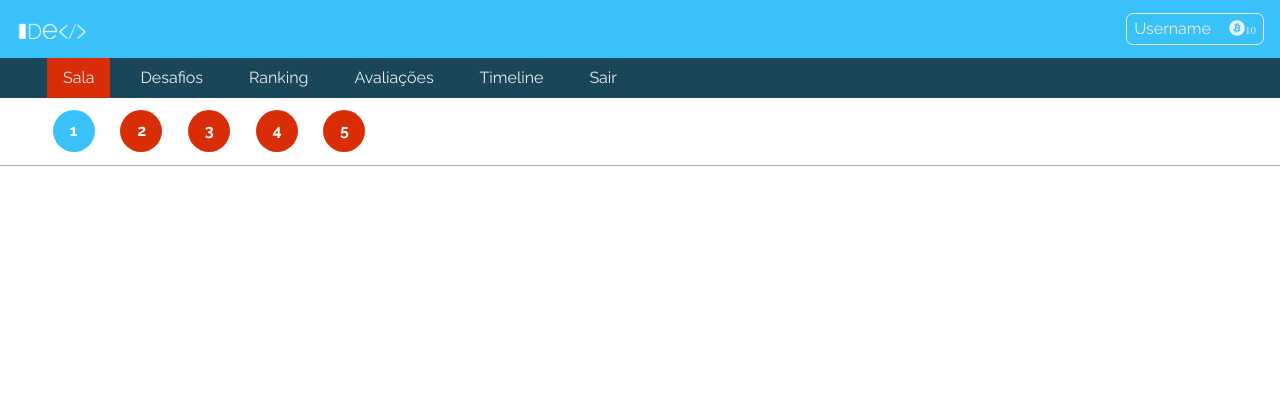
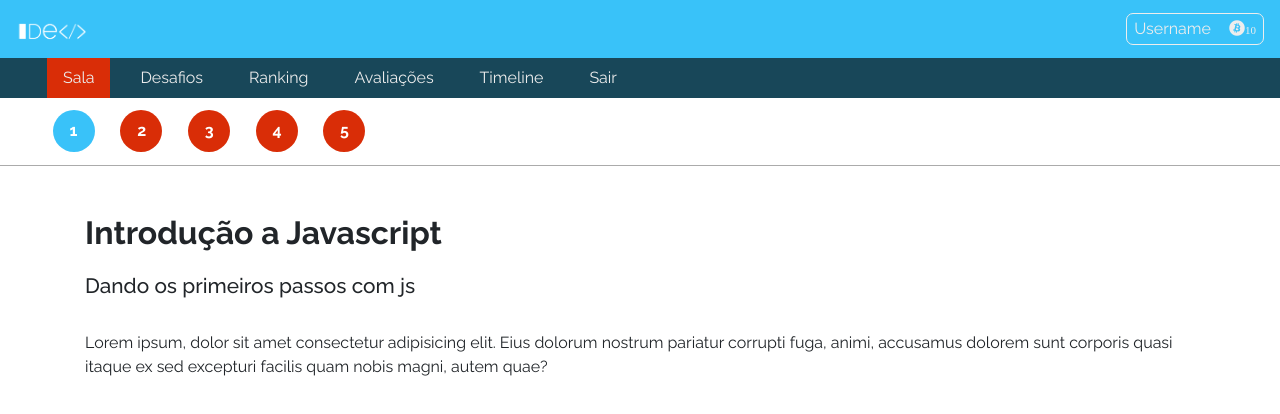
Before and after one commit to 4lessandrodev/idev-portal-frontend-react, a React (Create React App) app: page / in a window 1280 px wide. Shown: the top 414 px of the page. Built offline with nearby package versions, Linux system fonts and the light colour scheme.

Commit message:
feat(components): adding content class component

```diff
--- /dev/null
+++ b/src/components/Aula/Content/Subtitulo/Subtitulo.css
@@ -0,0 +1,4 @@
+.subtitle{
+    font-size: 1.3rem;
+    margin-bottom: 2rem;
+}
--- /dev/null
+++ b/src/components/Aula/Content/Subtitulo/Subtitulo.jsx
@@ -0,0 +1,8 @@
+import React from 'react';
+import './Subtitulo.css';
+
+export default props => (
+    <h2 className="subtitle">
+        {props.subtitle}
+    </h2>
+)
--- /dev/null
+++ b/src/components/Aula/Content/Texto/Texto.css
@@ -0,0 +1,3 @@
+.texto{
+
+}
--- /dev/null
+++ b/src/components/Aula/Content/Texto/Texto.jsx
@@ -0,0 +1,8 @@
+import React from 'react';
+import './Texto.css';
+
+export default props => (
+    <p>
+        Lorem ipsum, dolor sit amet consectetur adipisicing elit. Eius dolorum nostrum pariatur corrupti fuga, animi, accusamus dolorem sunt corporis quasi itaque ex sed excepturi facilis quam nobis magni, autem quae?
+    </p>
+)
--- /dev/null
+++ b/src/components/Aula/Content/Titulo/Titulo.css
@@ -0,0 +1,3 @@
+.title{
+    font-weight: 700;
+}
--- /dev/null
+++ b/src/components/Aula/Content/Titulo/Titulo.jsx
@@ -0,0 +1,8 @@
+import React from 'react';
+import './Titulo.css';
+
+export default props => (
+    <h1 className="title">
+        {props.title}
+    </h1>
+)
--- a/src/components/Aula/Paginator/Number.css
+++ b/src/components/Aula/Paginator/Number.css
@@ -25,9 +25,8 @@
     color: var(--white);
     text-transform: none;
     text-decoration: none;
-
 }
 
 .paginator__item:hover{
-    background-color: var(--light-blue);
+    background-color: var(--light-blue) !important;
 }
--- a/src/components/Templates/Aula/Aula.css
+++ b/src/components/Templates/Aula/Aula.css
@@ -0,0 +1,3 @@
+.aula__content{
+    margin-top: 3rem;
+}
--- a/src/components/Templates/Aula/Aula.jsx
+++ b/src/components/Templates/Aula/Aula.jsx
@@ -1,5 +1,9 @@
 import React from 'react';
 import Paginator from '../../Aula/Paginator/Paginator';
+import Title from '../../Aula/Content/Titulo/Titulo';
+import Subtitulo from '../../Aula/Content/Subtitulo/Subtitulo';
+import Texto from '../../Aula/Content/Texto/Texto';
+import './Aula.css';
 
 export default props => (
 
@@ -7,6 +11,11 @@ export default props => (
         <header>
             <Paginator />
         </header>
+        <article className="container aula__content">
+            <Title title="Introdução a Javascript" />
+            <Subtitulo subtitle="Dando os primeiros passos com js" />
+            <Texto />
+        </article>
     </section>
 
 )
```
